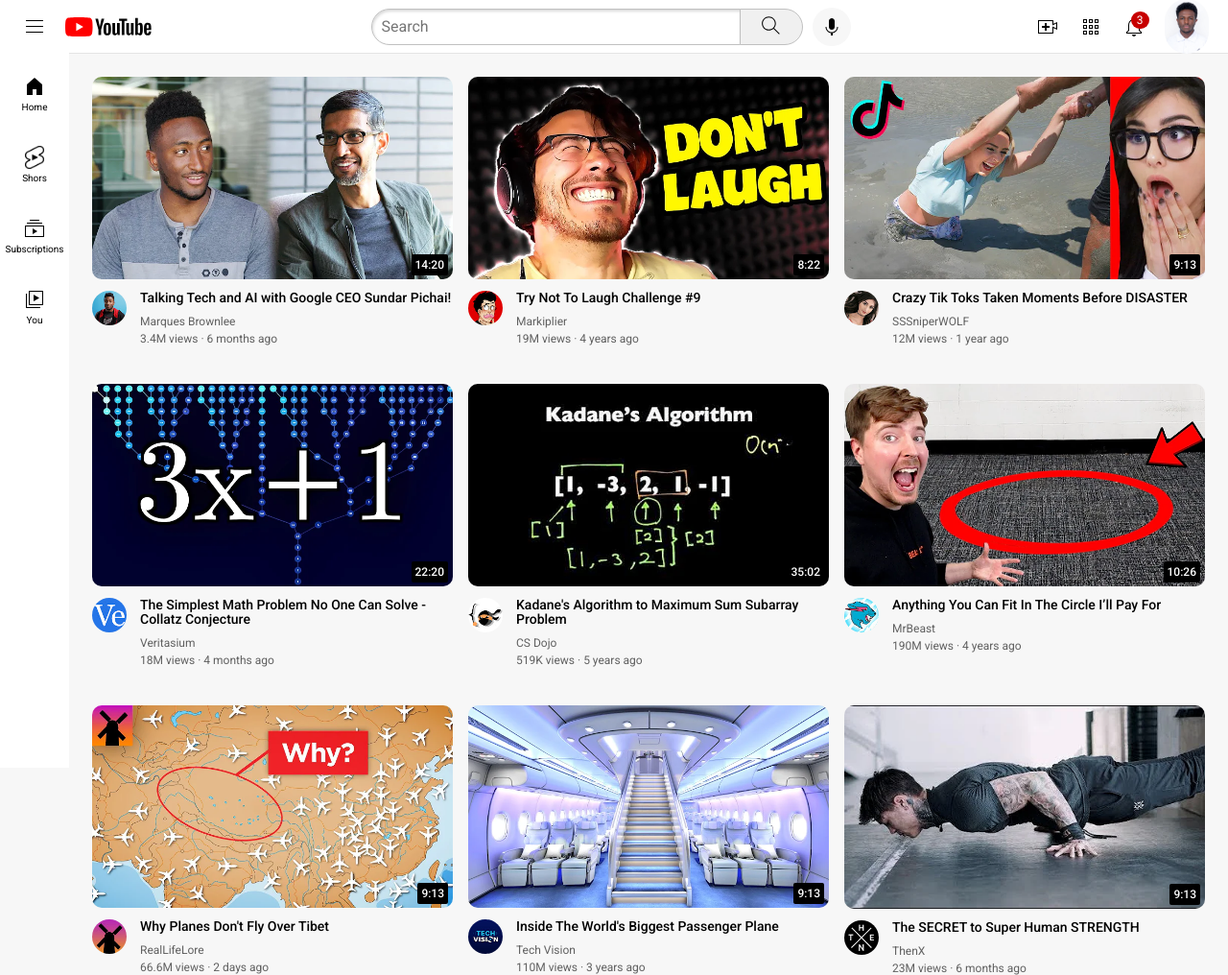
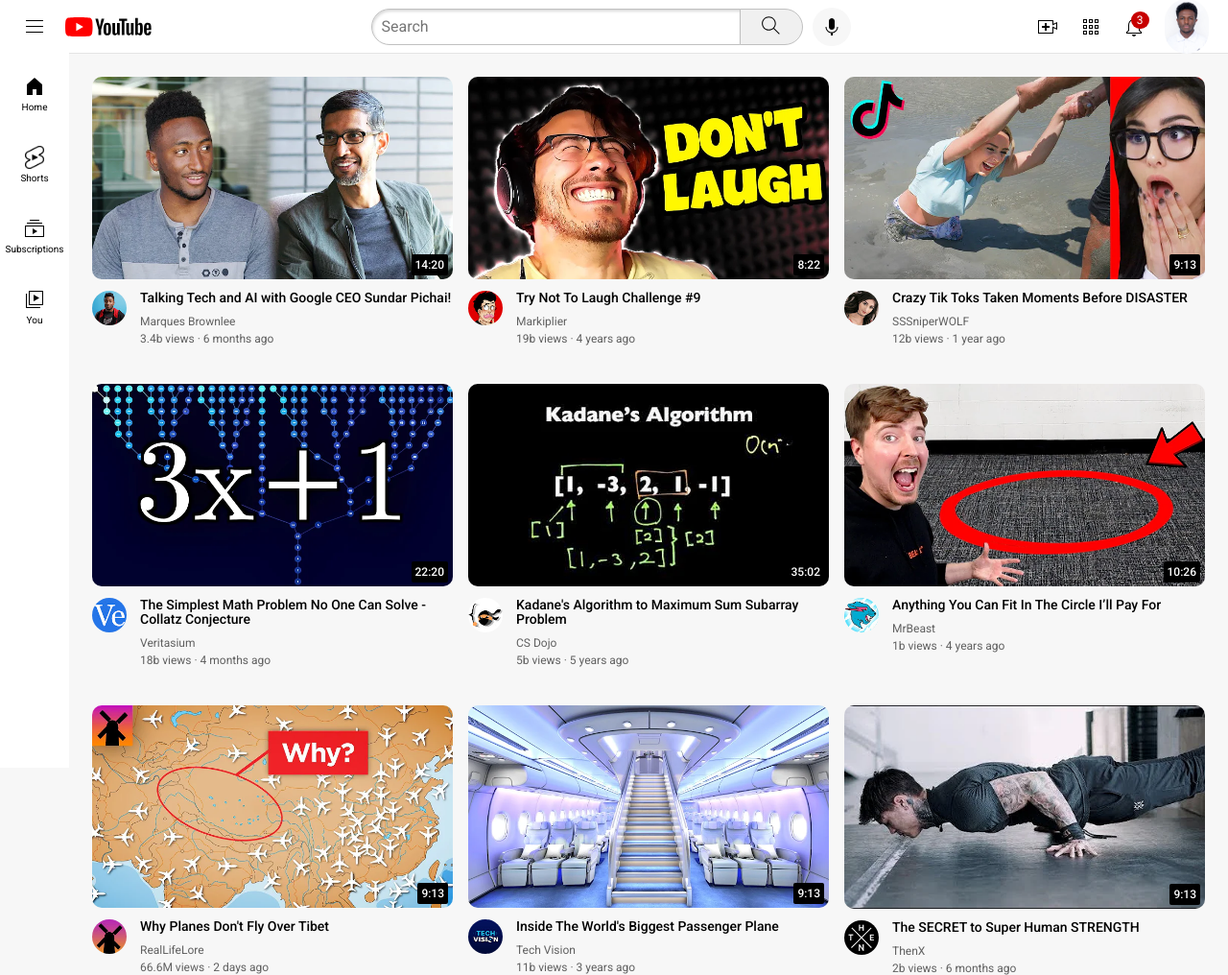
Before and after one commit to Dawa-22/youtube-clone.github.io, a plain HTML site: page index.html in a window 1280 px wide. Shown: the whole page at 96% size. Drawn offline with Linux system fonts and the light colour scheme.

Commit message:
title and views updated

```diff
--- a/index.html
+++ b/index.html
@@ -5,7 +5,7 @@
     <link rel="stylesheet" href="styles/general.css" />
     <link rel="stylesheet" href="styles/header.css" />
     <link rel="stylesheet" href="styles/video.css" />
-    <title>Youtube.com Clone</title>
+    <title>Youtube Clone</title>
     <link rel="preconnect" href="https://fonts.googleapis.com" />
     <link rel="preconnect" href="https://fonts.gstatic.com" crossorigin />
     <link
@@ -22,7 +22,7 @@
         </div>
         <div class="sidebar-link">
           <img src="icons/short.png" alt="" />
-          <div>Shors</div>
+          <div>Shorts</div>
         </div>
         <div class="sidebar-link">
           <img src="icons/subscriptions.svg" alt="" />
@@ -93,7 +93,7 @@
           <div class="info">
             <p class="ta">Talking Tech and AI with Google CEO Sundar Pichai!</p>
             <p class="ma">Marques Brownlee</p>
-            <p class="vi">3.4M views &#183; 6 months ago</p>
+            <p class="vi">3.4b views &#183; 6 months ago</p>
           </div>
         </div>
       </div>
@@ -112,7 +112,7 @@
           <div class="info">
             <p class="ta">Try Not To Laugh Challenge #9</p>
             <p class="ma">Markiplier</p>
-            <p class="vi">19M views &#183; 4 years ago</p>
+            <p class="vi">19b views &#183; 4 years ago</p>
           </div>
         </div>
       </div>
@@ -131,7 +131,7 @@
           <div class="info">
             <p class="ta">Crazy Tik Toks Taken Moments Before DISASTER</p>
             <p class="ma">SSSniperWOLF</p>
-            <p class="vi">12M views &#183; 1 year ago</p>
+            <p class="vi">12b views &#183; 1 year ago</p>
           </div>
         </div>
       </div>
@@ -155,7 +155,7 @@
               The Simplest Math Problem No One Can Solve - Collatz Conjecture
             </p>
             <p class="ma">Veritasium</p>
-            <p class="vi">18M views &#183; 4 months ago</p>
+            <p class="vi">18b views &#183; 4 months ago</p>
           </div>
         </div>
       </div>
@@ -174,7 +174,7 @@
           <div class="info">
             <p class="ta">Kadane's Algorithm to Maximum Sum Subarray Problem</p>
             <p class="ma">CS Dojo</p>
-            <p class="vi">519K views &#183; 5 years ago</p>
+            <p class="vi">5b views &#183; 5 years ago</p>
           </div>
         </div>
       </div>
@@ -193,7 +193,7 @@
           <div class="info">
             <p class="ta">Anything You Can Fit In The Circle I’ll Pay For</p>
             <p class="ma">MrBeast</p>
-            <p class="vi">190M views &#183; 4 years ago</p>
+            <p class="vi">1b views &#183; 4 years ago</p>
           </div>
         </div>
       </div>
@@ -234,7 +234,7 @@
           <div class="info">
             <p class="ta">Inside The World's Biggest Passenger Plane</p>
             <p class="ma">Tech Vision</p>
-            <p class="vi">110M views &#183; 3 years ago</p>
+            <p class="vi">11b views &#183; 3 years ago</p>
           </div>
         </div>
       </div>
@@ -256,7 +256,7 @@
           <div class="info">
             <p class="ta">The SECRET to Super Human STRENGTH</p>
             <p class="ma">ThenX</p>
-            <p class="vi">23M views &#183; 6 months ago</p>
+            <p class="vi">2b views &#183; 6 months ago</p>
           </div>
         </div>
       </div>
```
